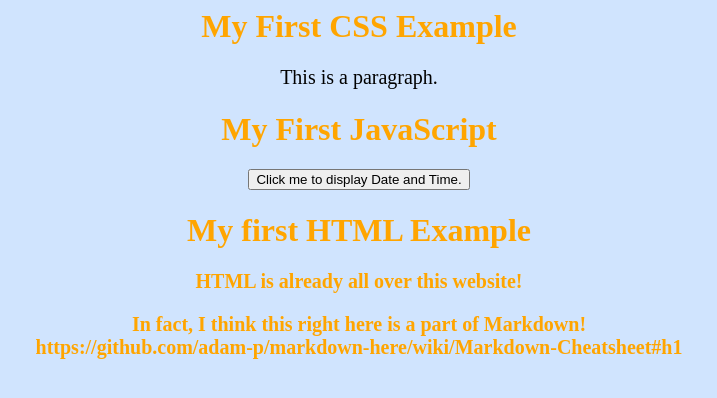
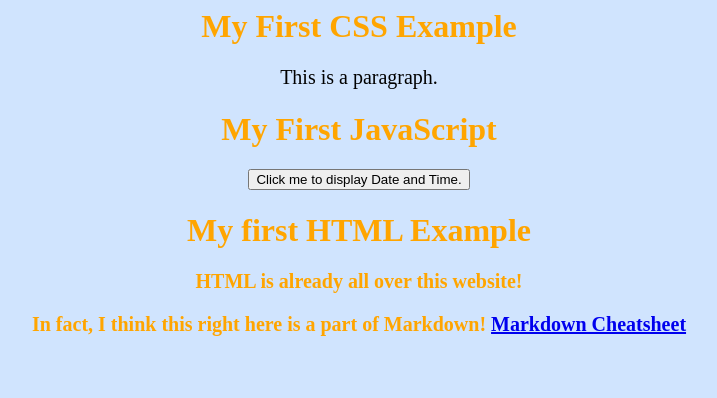
Before and after one commit to Zerg620/Zerg620.github.io, a Jekyll site: the page built from _posts/2016-6-7-Testing-Code.markdown, in a window 1280 px wide. Shown: the top 398 px of the page, without its empty margins (281-998 px from the left). Built offline with Jekyll 4.4.1, drawn with Linux system fonts in a browser that asks for light colours; part of the change alters nothing that is shown.

Commit message:
Update 2016-6-7-Testing-Code.markdown

```diff
--- a/_posts/2016-6-7-Testing-Code.markdown
+++ b/_posts/2016-6-7-Testing-Code.markdown
@@ -36,6 +36,6 @@ Click me to display Date and Time.</button>
 <h1>My first HTML Example<h1>
 <p>HTML is already all over this website! <p>
 
-In fact, I think this right here is a part of Markdown!<br>
+In fact, I think this right here is a part of Markdown!
 
-https://github.com/adam-p/markdown-here/wiki/Markdown-Cheatsheet#h1
+<a href="https://https://github.com/adam-p/markdown-here/wiki/Markdown-Cheatsheet#h1">Markdown Cheatsheet</a>
```
